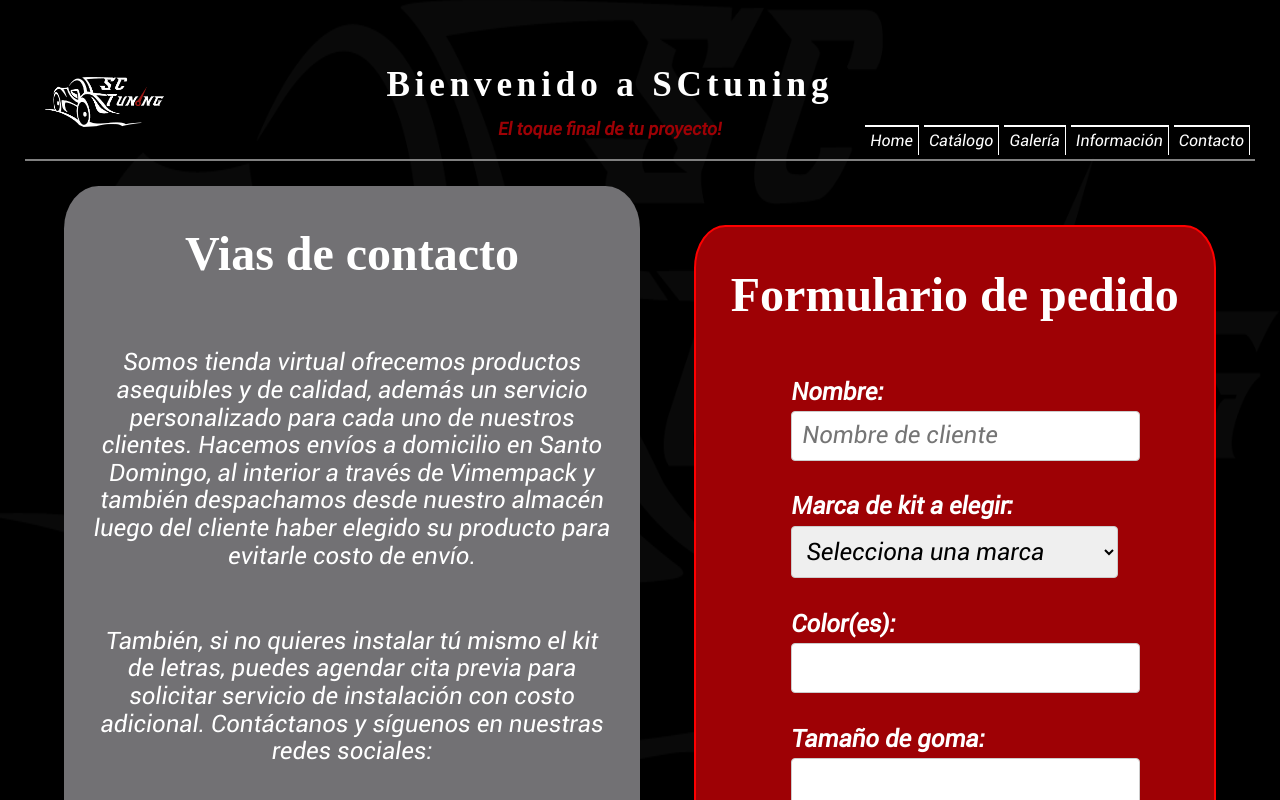
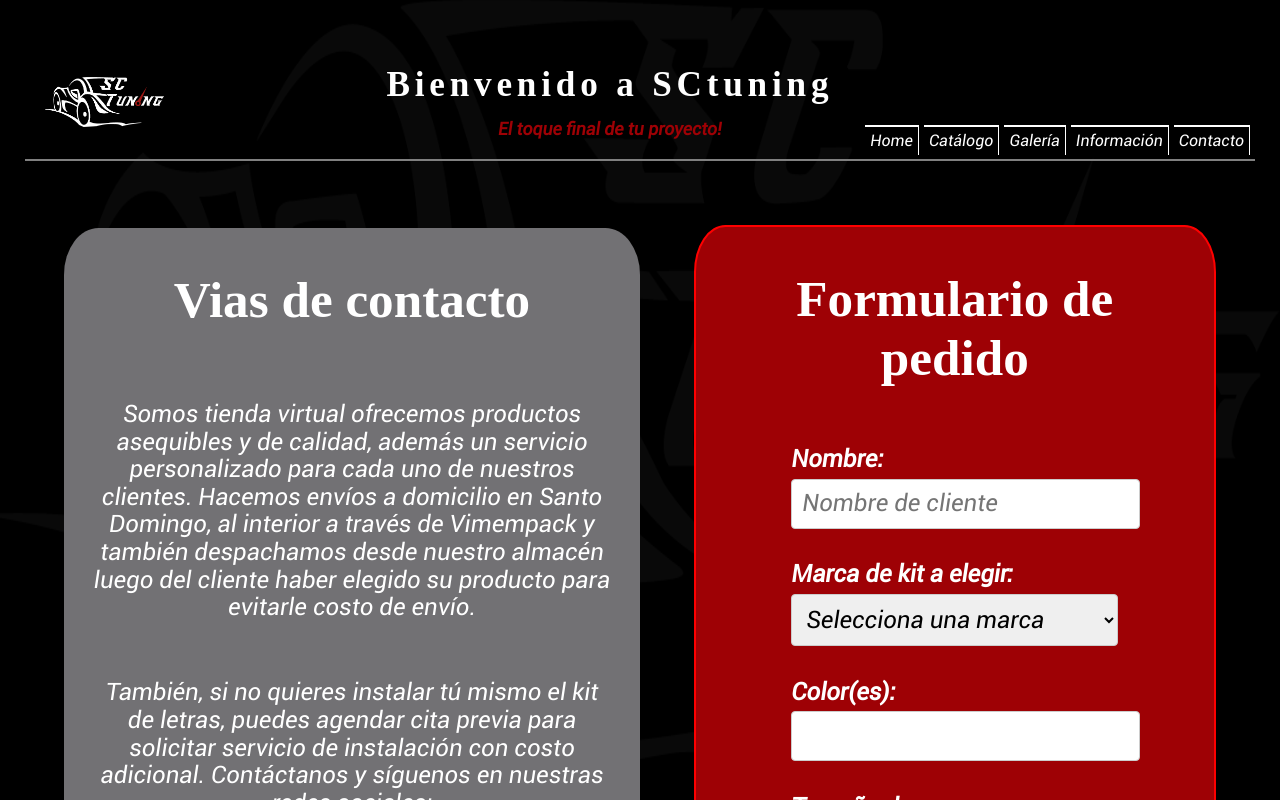
Before and after one commit to kelvinsuarez/project-sctunig-frontend, a React (Vite) app in the folder project-sctuning-frontend/: page /contacto in a window 1280 px wide. Shown: the top 800 px of the page. Built offline with nearby package versions, Linux system fonts and the light colour scheme; a web font is replaced by a local one.

Commit message:
solucionando despliegue de imagenes en catalogo popup y estilos en Contact

```diff
--- a/project-sctuning-frontend/src/blocks/contact/__fomr/contact__form.css
+++ b/project-sctuning-frontend/src/blocks/contact/__fomr/contact__form.css
@@ -19,7 +19,7 @@
     font-family: "HardRace";
     text-align: center;
     color:white;
-    font-size: 3rem;
+    font-size: 4vw;
 }
 
 .contact__form-group {
--- a/project-sctuning-frontend/src/blocks/contact/__info/contact__info.css
+++ b/project-sctuning-frontend/src/blocks/contact/__info/contact__info.css
@@ -11,13 +11,14 @@
     background-color: #727174;
     width: 50%;
     border-radius: 6%;
-    margin-top: -7.3%;
+    padding-bottom: 5%;
 }
 
 .contact__info-title{
     font-family: "HardRace";
     color:white;
-    font-size: 3rem;
+    font-size: 4vw;
+    text-align: center;
 }
 
 .contact__info-text{
--- a/project-sctuning-frontend/src/components/CardImage.jsx
+++ b/project-sctuning-frontend/src/components/CardImage.jsx
@@ -3,12 +3,12 @@
 import PropTypes from 'prop-types';
 import { getImageUrl } from "../utils/imageSource";
 
-function CardImage ({ image, onClick }) {
+function CardImage ({ image, onClick, alt }) {
     const { imagekitUrl, publicUrl } = getImageUrl(image.filePath, "catalogo");
     return(
 
         <div className="image__element" onClick={onClick}>
-            <img src={imagekitUrl} alt={image.name} height={300} width={300} onError={(e) => {
+            <img src={imagekitUrl} alt={alt || image.name} height={300} width={300} onError={(e) => {
           e.target.src = publicUrl; // fallback si ImageKit falla
         }}
 />
@@ -32,4 +32,5 @@ CardImage.propTypes = {
         name: PropTypes.string.isRequired,
     }).isRequired,
     onClick: PropTypes.func.isRequired,
+    alt: PropTypes.string,
 };
--- a/project-sctuning-frontend/src/components/Catalog.jsx
+++ b/project-sctuning-frontend/src/components/Catalog.jsx
@@ -52,7 +52,7 @@ function Catalog() {
       {selectedImage && (
         <PopupCatalog isOpen={!!selectedImage} onClose={handleCloseModal}>
           <h2 className="popup-catalog__title">{selectedImage.name}</h2>
-          <img src={selectedImage.filePath} alt={selectedImage.name} className="popup-catalog__image" />
+          <CardImage image={selectedImage} alt={selectedImage.name} className="popup-catalog__image" onClick={() => {}}/>
           <button className="popup-catalog__btn-buy" onClick={() => handleMakeOrder(selectedImage.name)}>Hacer Pedido</button>
           <button className="popup-catalog__btn-view" onClick={() => handleViewGallery(selectedImage.name)}>Ver Modelos en Galería</button>
         </PopupCatalog>
```
